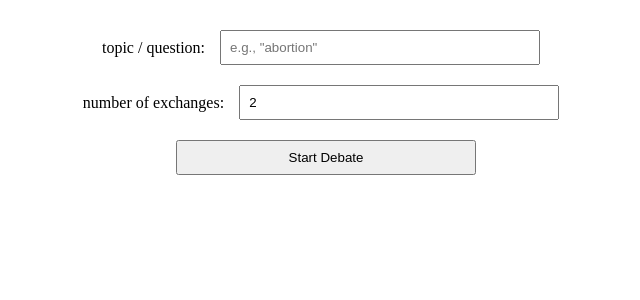
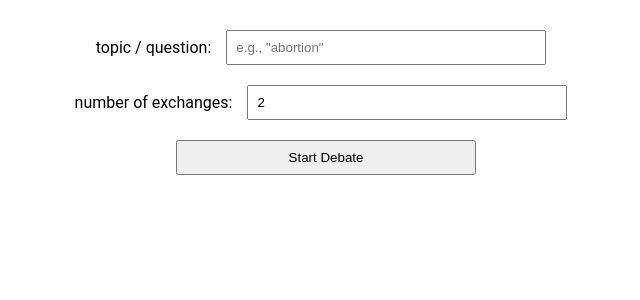
Before and after one commit to jzelAdmin2006/ollama-debate-PoC-frontend, an Angular app: page / in a window 1280 px wide. Shown: the top 300 px of the page, without its empty margins (314-954 px from the left). Built offline with nearby package versions, Linux system fonts and the light colour scheme.

Commit message:
use better font

```diff
--- a/src/styles.scss
+++ b/src/styles.scss
@@ -1 +1,3 @@
-/* You can add global styles to this file, and also import other style files */
+body {
+  font-family: "Roboto", sans-serif;
+}
```
